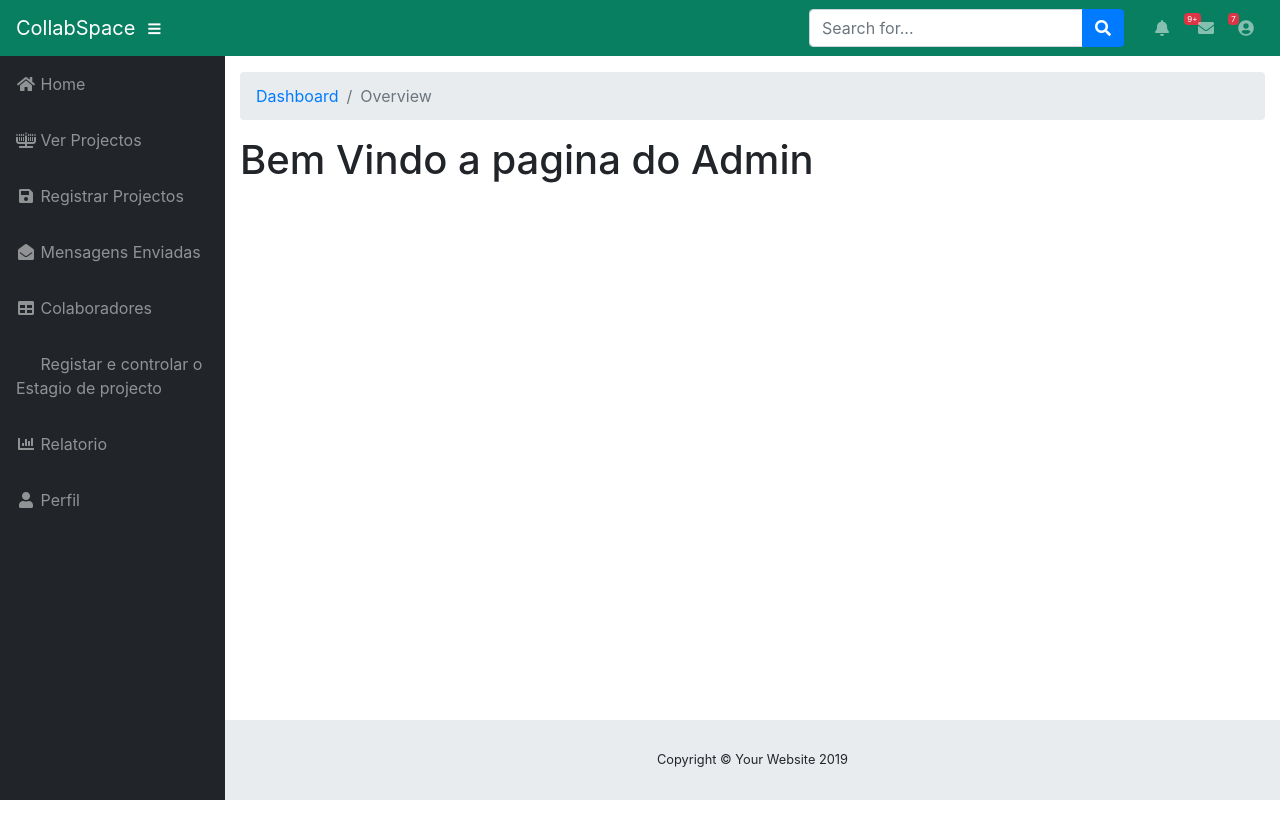
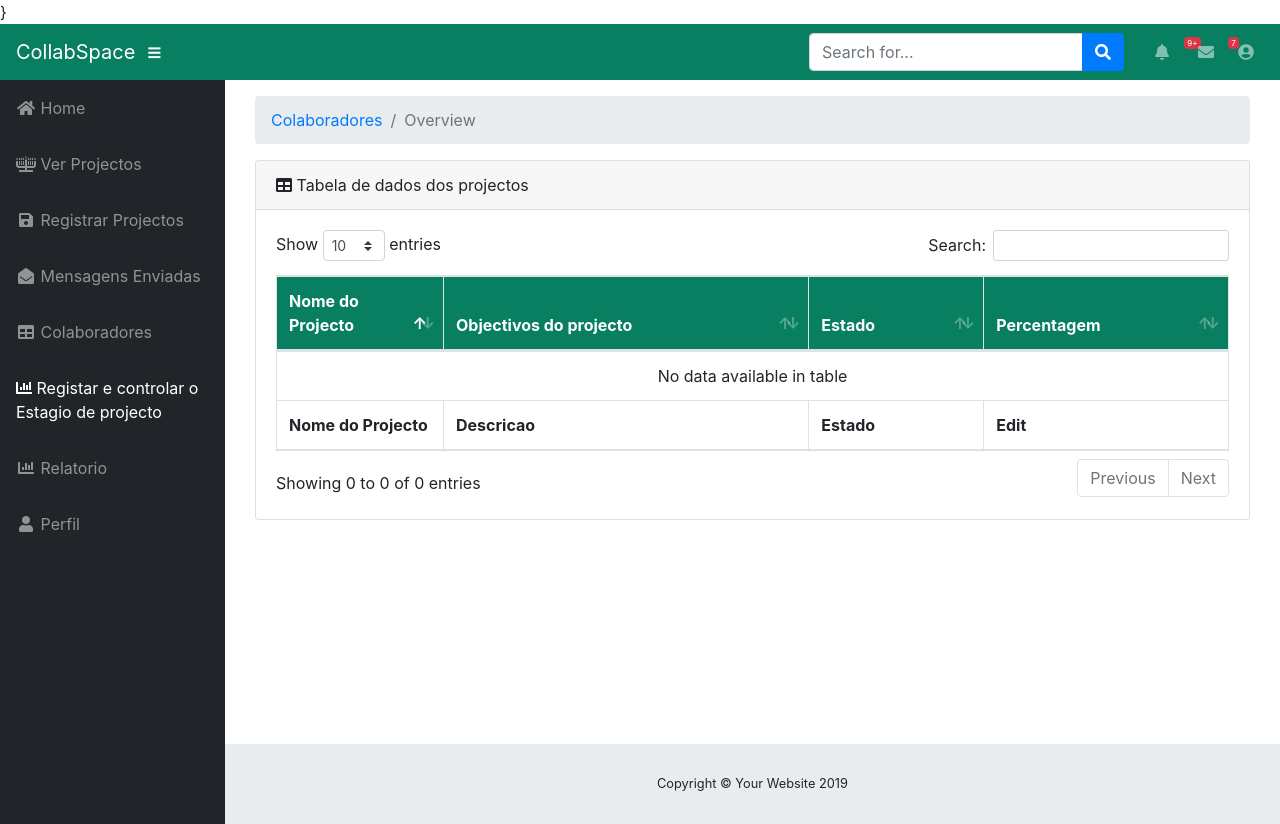
Before and after one commit to Damasiojr24/CollabSpace2, a PHP site: page /admin/registarecontrolarestagiodeprojecto.php in a window 1280 px wide. Before the commit the page ends 800 px from the top, so only its background shows below. Run offline with PHP 8.4, Linux system fonts and the light colour scheme; data that the repository does not hold is empty; some libraries are stand-ins or nearby versions.

Commit message:
update@Damas print board/code

```diff
--- a/Controller/processaremail.php
+++ b/Controller/processaremail.php
@@ -10,7 +10,7 @@ if(isset($_POST['btn_send']))
     $subject    = strip_tags($_POST['subject']);
     $text_message    = "Hello";
     $message  = strip_tags($_POST['message']);
-    $idprojecto=strip_tags($_POST['idprojecto']);
+    $idprojecto=$_POST['idprojecto'];
 
 
 
@@ -32,7 +32,7 @@ if(isset($_POST['btn_send']))
         $mail->Body    = $message.'</br></br></br>'.$email2;
         $mail->AltBody    = $message;
 
-        $sql = "INSERT INTO pedidosercolaborador(email,nome,cv,projecto_id) VALUES ('".$_POST['email']."','".$_POST['subject']."','".$_POST['message']."','5')";
+        $sql = "INSERT INTO pedidosercolaborador(email,nome,cv,projecto_id) VALUES ('".$_POST['email']."','".$_POST['subject']."','".$_POST['message']."','".$idprojecto."')";
         mysqli_query($link,$sql);
         mysqli_close($link);
 
--- a/view/admin/index.php
+++ b/view/admin/index.php
@@ -101,8 +101,8 @@ session_start();
     <!-- Sidebar -->
     <ul class="sidebar navbar-nav">
 
-        <li class="nav-item">
-            <a class="nav-link" href="index.php">
+        <li class="nav-item active">
+            <a class="nav-link active" href="index.php">
                 <i class="fas fa-fw fa-home"></i>
                 <span>Home</span></a>
         </li>
@@ -129,7 +129,7 @@ session_start();
         </li>
         <li class="nav-item">
             <a class="nav-link" href="registarecontrolarestagiodeprojecto.php">
-                <i class="fas fa-fw fa-github"></i>
+                 <i class="fas fa-chart-bar"></i>
                 <span>Registar e controlar o Estagio de projecto</span></a>
         </li>
         <li class="nav-item">
--- a/view/admin/perfil.php
+++ b/view/admin/perfil.php
@@ -131,8 +131,8 @@
                 <i class="fas fa-fw fa-chart-bar"></i>
                 <span>Relatorio</span></a>
         </li>
-        <li class="nav-item">
-            <a class="nav-link" href="perfil.php">
+        <li class="nav-item active">
+            <a class="nav-link active" href="perfil.php">
                 <i class="fas fa-fw fa-user"></i>
                 <span>Perfil</span></a>
         </li>
--- a/view/admin/registarecontrolarestagiodeprojecto.php
+++ b/view/admin/registarecontrolarestagiodeprojecto.php
@@ -1,3 +1,9 @@
+<?php
+include "../../Conexao/conexao.php";
+$sql = "SELECT * FROM projecto";
+$resultado = mysqli_query($link,$sql);
+ ?>
+
 <!DOCTYPE html>
 <html lang="en">
 
@@ -20,10 +26,29 @@
   <!-- Custom styles for this template-->
   <link href="../../Public/admin/css/sb-admin.css" rel="stylesheet">
    <style type="text/css">
+
+    .th1{
+      width: 124px!important;
+    }
+    .bar{
+
+    height: 21px;
+    font-size: 14px;
+    }
+
+    .trc{
+      background-color:#087F61!important;
+    color: #fff!important;
+    }
     .bg-dark {
     background-color: #087F61!important;
 }
+.yu2{
+      width: 132px;
+    margin-left: 10px;
+
   </style>
+}
 
 </head>
 
@@ -121,9 +146,9 @@
                 <i class="fas fa-fw fa-table"></i>
                 <span>Colaboradores</span></a>
         </li>
-        <li class="nav-item">
-            <a class="nav-link" href="registarecontrolarestagiodeprojecto.php">
-                <i class="fas fa-fw fa-github"></i>
+        <li class="nav-item active">
+            <a class="nav-link active" href="registarecontrolarestagiodeprojecto.php">
+              <i class="fas fa-chart-bar"></i>
                 <span>Registar e controlar o Estagio de projecto</span></a>
         </li>
         <li class="nav-item">
@@ -143,17 +168,66 @@
 
       <div class="container-fluid">
 
-        <!-- Breadcrumbs-->
+          <div class="container-fluid">
+
  <ol class="breadcrumb">
           <li class="breadcrumb-item">
-            <a href="#">Dashboard</a>
+            <a href="#">Colaboradores</a>
           </li>
           <li class="breadcrumb-item active">Overview</li>
         </ol>
 
-        <h1>Bem Vindo a pagina do Admin</h1>
+        <div class="#">
+           <div class="card mb-3">
+          <div class="card-header">
+            <i class="fas fa-table"></i>
+           Tabela de dados dos projectos</div>
+          <div class="card-body">
+            <div class="table-responsive">
+              <table class="table table-bordered" id="dataTable" width="100%" cellspacing="0">
+                <thead>
+                  <tr class="trc">
+                    <th class="th1">Nome do Projecto</th>
+                    <th>Objectivos do projecto</th>
+                    <th class="yu2">Estado</th>
+                    <th>Percentagem</th>
 
 
+                  </tr>
+                </thead>
+                <tfoot>
+                  <tr>
+                     <th>Nome do Projecto</th>
+                    <th>Descricao</th>
+                    <th>Estado</th>
+                 <th>Edit</th>
+
+                  </tr>
+                </tfoot>
+              <tbody>
+                 <?php while($dados = mysqli_fetch_array($resultado)){ ?>
+                  <tr>
+                    <td><?php echo $dados['nome']; ?></td>
+                    <td><?php echo $dados['detalhes']; ?></td>
+                      <td><button type="submit" data-toggle="modal" data-target="#myModal"  class="btn btn-success  yu2" onclick="buscarParaDetalhes(<?php echo $dados['id'];?>)">Estado</button></td>
+                      <td><div class="progress bar" >
+                      <div class="progress-bar progress-bar-striped bg-warning progress-bar-animated" role="progressbar" style="width: 45%" aria-valuenow="45" aria-valuemin="0" aria-valuemax="100">45%</div>
+                    </div></td>
+
+
+                  </tr>
+           <?php } ?>
+                </tbody>
+              </table>
+
+
+
+            </div>
+          </div>
+        </div>
+      </div>
+
+        </div>
       <!-- Sticky Footer -->
       <footer class="sticky-footer">
         <div class="container my-auto">
@@ -175,27 +249,44 @@
   </a>
 
   <!-- Logout Modal-->
-  <div class="modal fade" id="logoutModal" tabindex="-1" role="dialog" aria-labelledby="exampleModalLabel" aria-hidden="true">
-    <div class="modal-dialog" role="document">
+  <!-- Modal -->
+<div id="myModal" class="modal fade" role="dialog">
+  <div class="modal-dialog">
+
+    <!-- Modal content-->
     <div class="modal-content">
-        <div class="modal-header">
-          <h5 class="modal-title" id="exampleModalLabel">Ready to Leave?</h5>
-          <button class="close" type="button" data-dismiss="modal" aria-label="Close">
-            <span aria-hidden="true">×</span>
-          </button>
+      <div class="modal-header head-title">
+
+        <h4 class="modal-title titlex">Estado</h4>
       </div>
-        <div class="modal-body">Select "Logout" below if you are ready to end your current session.</div>
+      <div class="modal-body">
+           <form action="registarprojectocontroller.php" method="POST">
+           <form>
+  <div class="form-group">
+    <label for="formControlRange">Defina o Estado dpo projecto</label>
+    <input type="range" class="form-control-range" id="formControlRange">
+  </div>
+</form>
+  <div class="form-group form-check">
+    <input type="checkbox" class="form-check-input" id="exampleCheck1">
+    <label class="form-check-label" for="exampleCheck1">Check me out</label>
+  </div>
+  <button type="submit" class="btn btn-success">Submit</button>
+</form>
+      </div>
       <div class="modal-footer">
-          <button class="btn btn-secondary" type="button" data-dismiss="modal">Cancel</button>
-          <a class="btn btn-primary" href="login.html">Logout</a>
+        <button type="button" class="btn btn-danger" data-dismiss="modal">Sair</button>
       </div>
     </div>
+
   </div>
 </div>
 
   <!-- Bootstrap core JavaScript-->
   <script src="../../Public/admin/vendor/jquery/jquery.min.js"></script>
   <script src="../../Public/admin/vendor/bootstrap/js/bootstrap.bundle.min.js"></script>
+    <script src="../../Public/bootstrap/js/bootstrap.js"></script>
+    <script src="../../Public/bootstrap/js/bootstrap.min.js"></script>
 
   <!-- Core plugin JavaScript-->
   <script src="../../Public/admin/vendor/jquery-easing/jquery.easing.min.js"></script>
--- a/view/admin/registarprojecto.php
+++ b/view/admin/registarprojecto.php
@@ -106,8 +106,8 @@
                 <i class="fas fa-fw fa-hanukiah"></i>
                 <span>Ver Projectos</span></a>
         </li>
-        <li class="nav-item">
-            <a class="nav-link" href="registarprojecto.php">
+        <li class="nav-item active">
+            <a class="nav-link active" href="registarprojecto.php">
                 <i class="fas fa-fw fa-save"></i>
                 <span>Registrar Projectos</span></a>
         </li>
@@ -123,7 +123,7 @@
         </li>
         <li class="nav-item">
             <a class="nav-link" href="registarecontrolarestagiodeprojecto.php">
-                <i class="fas fa-fw fa-github"></i>
+                   <i class="fas fa-chart-bar"></i>
                 <span>Registar e controlar o Estagio de projecto</span></a>
         </li>
         <li class="nav-item">
--- a/view/admin/relatorio.php
+++ b/view/admin/relatorio.php
@@ -127,7 +127,7 @@
                 <span>Registar e controlar o Estagio de projecto</span></a>
         </li>
         <li class="nav-item">
-            <a class="nav-link" href="relatorio.php">
+            <a class="nav-link active" href="relatorio.php">
                 <i class="fas fa-fw fa-chart-bar"></i>
                 <span>Relatorio</span></a>
         </li>
--- a/view/project.php
+++ b/view/project.php
@@ -58,6 +58,7 @@ $resultado = mysqli_query($link,$sql);
 .modal-header {
     background-color: #3ca754!important;
 }
+
 
     </style>
 
@@ -194,7 +195,7 @@ $resultado = mysqli_query($link,$sql);
       </div>
       <div class="modal-body">
           <div class="form-group" >
-              <input type="number" name="idprojecto" class="form-control"  value="<?php echo $_GET['id']?>">
+              <input type="number" name="idprojecto" class="form-control displays"  value="<?php echo $_GET['id']?>">
           </div>
   <div class="form-group">
     <label for="email">Nome Completo:</label>
@@ -370,7 +371,8 @@ $resultado = mysqli_query($link,$sql);
                   'email':$('input[name=email]').val(),
                   'email2':$('input[name=email2]').val(),
                   'message':$('textarea[name=message]').val(),
-                  'btn_send':1
+                   'idprojecto':$('input[name=idprojecto]').val(),
+                     'btn_send':1
 
               },
               success:function(dataResult){
```
Also changed, not shown: Controller/projectoController.php (+15 -0 lines), view/admin/colaboradores.php (+9 -9 lines), view/admin/mensagem.php (+30 -7 lines), view/admin/registarprojectocontroller.php (added, +30 -0 lines), view/admin/verprojectos.php (+19 -10 lines). Lines whose indentation alone changed are shown as unchanged.
